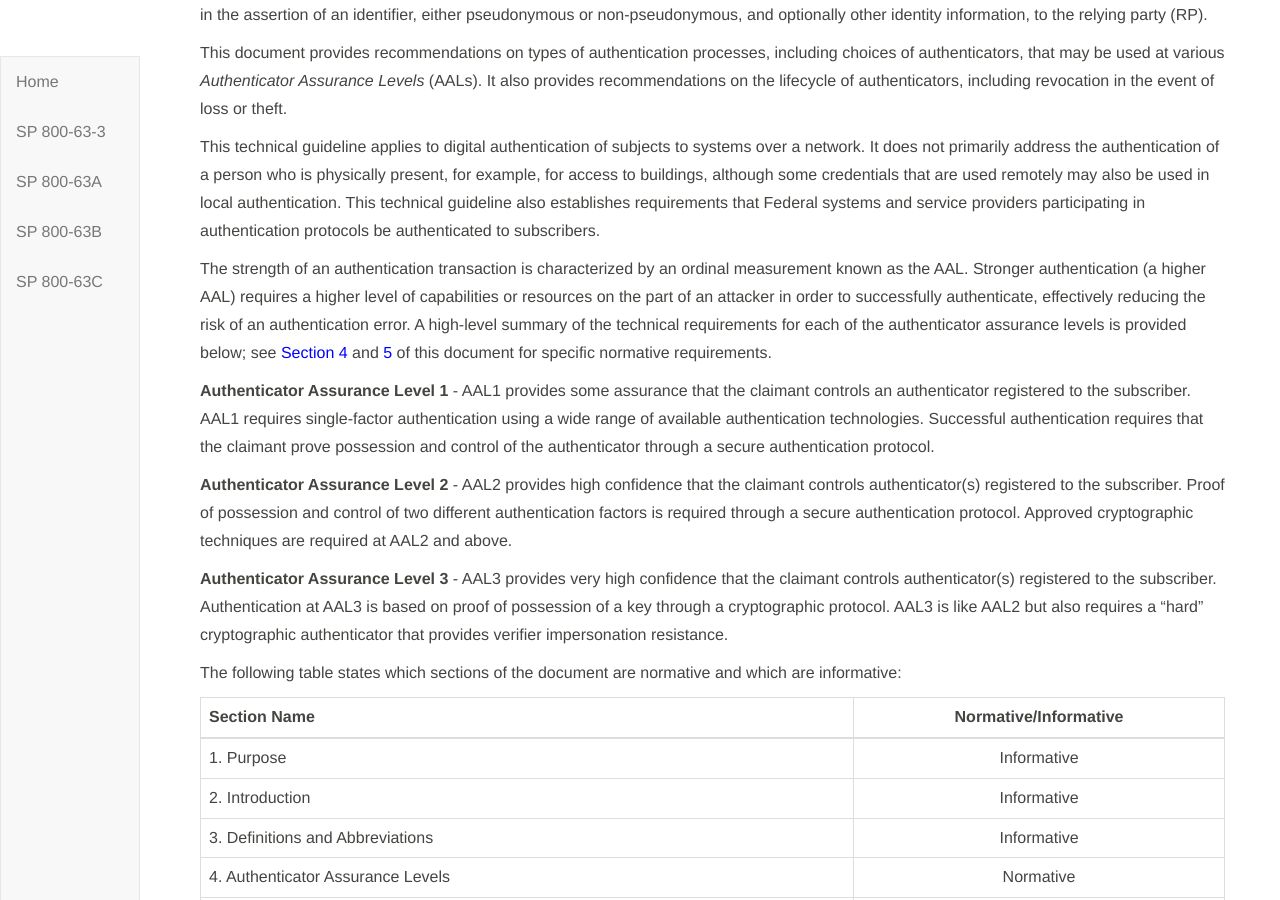
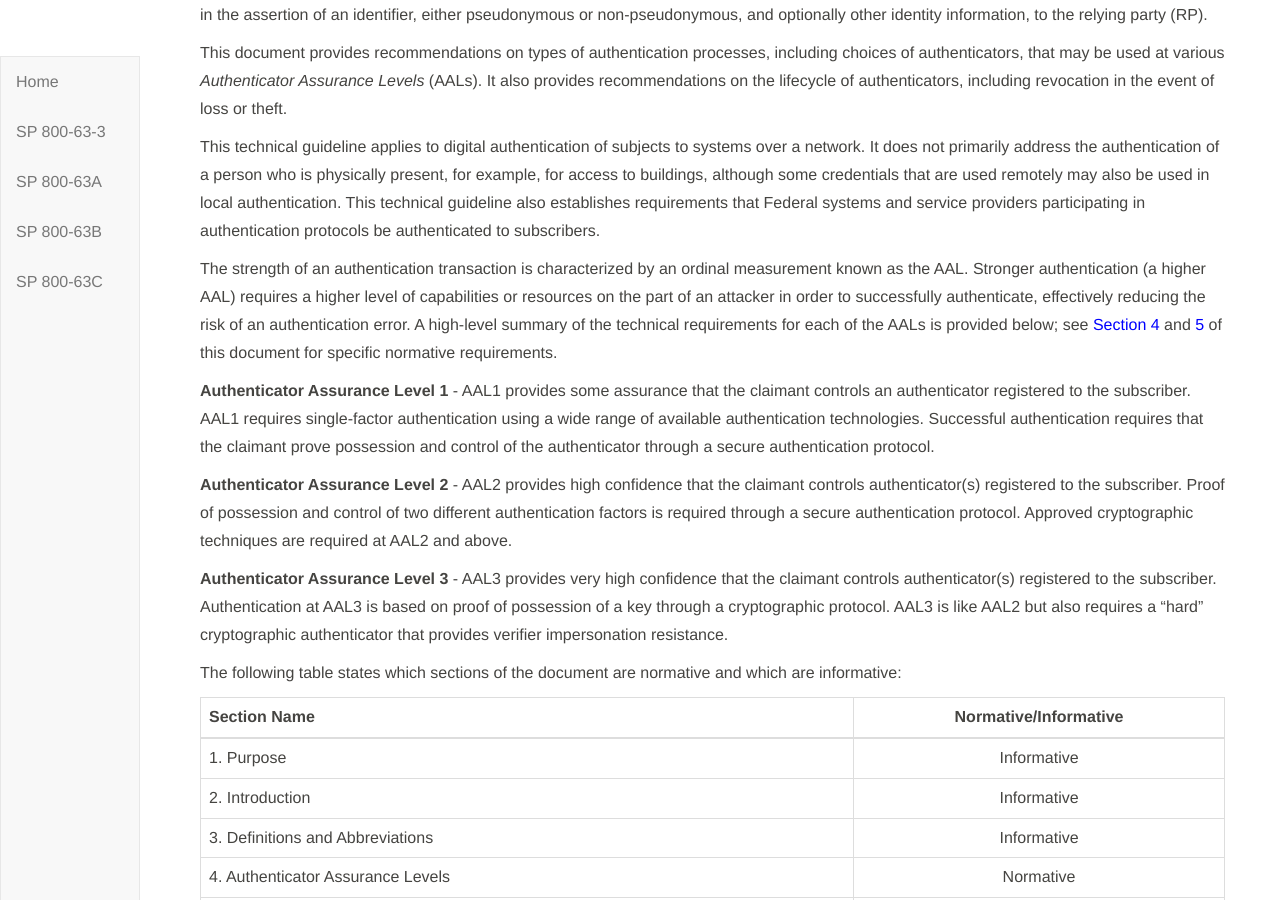
Before and after one commit to usnistgov/800-63-3, a Jekyll site: the page built from sp800-63b/sec1_2_introduction.md, in a window 1280 px wide and 900 px high, scrolled down 659 px. Built offline with Jekyll 4.4.1, drawn with Linux system fonts in a browser that asks for light colours; our own code applies the rules of GitHub Pages for plain Markdown files.

Commit message:
Update sec1_2_introduction.md

```diff
--- a/sp800-63b/sec1_2_introduction.md
+++ b/sp800-63b/sec1_2_introduction.md
@@ -20,7 +20,7 @@ This document provides recommendations on types of authentication processes, inc
 
 This technical guideline applies to digital authentication of subjects to systems over a network. It does not primarily address the authentication of a person who is physically present, for example, for access to buildings, although some credentials that are used remotely may also be used in local authentication. This technical guideline also establishes requirements that Federal systems and service providers participating in authentication protocols be authenticated to subscribers.
 
-The strength of an authentication transaction is characterized by an ordinal measurement known as the AAL. Stronger authentication (a higher AAL) requires a higher level of capabilities or resources on the part of an attacker in order to successfully authenticate, effectively reducing the risk of an authentication error.  A high-level summary of the technical requirements for each of the authenticator assurance levels is provided below; see [Section 4](#sec4) and [5](#sec5) of this document for specific normative requirements.
+The strength of an authentication transaction is characterized by an ordinal measurement known as the AAL. Stronger authentication (a higher AAL) requires a higher level of capabilities or resources on the part of an attacker in order to successfully authenticate, effectively reducing the risk of an authentication error.  A high-level summary of the technical requirements for each of the AALs is provided below; see [Section 4](#sec4) and [5](#sec5) of this document for specific normative requirements.
 
 **Authenticator Assurance Level 1** - AAL1 provides some assurance that the claimant controls an authenticator registered to the subscriber. AAL1 requires single-factor authentication using a wide range of available authentication technologies. Successful authentication requires that the claimant prove possession and control of the authenticator through a secure authentication protocol.
 
```
